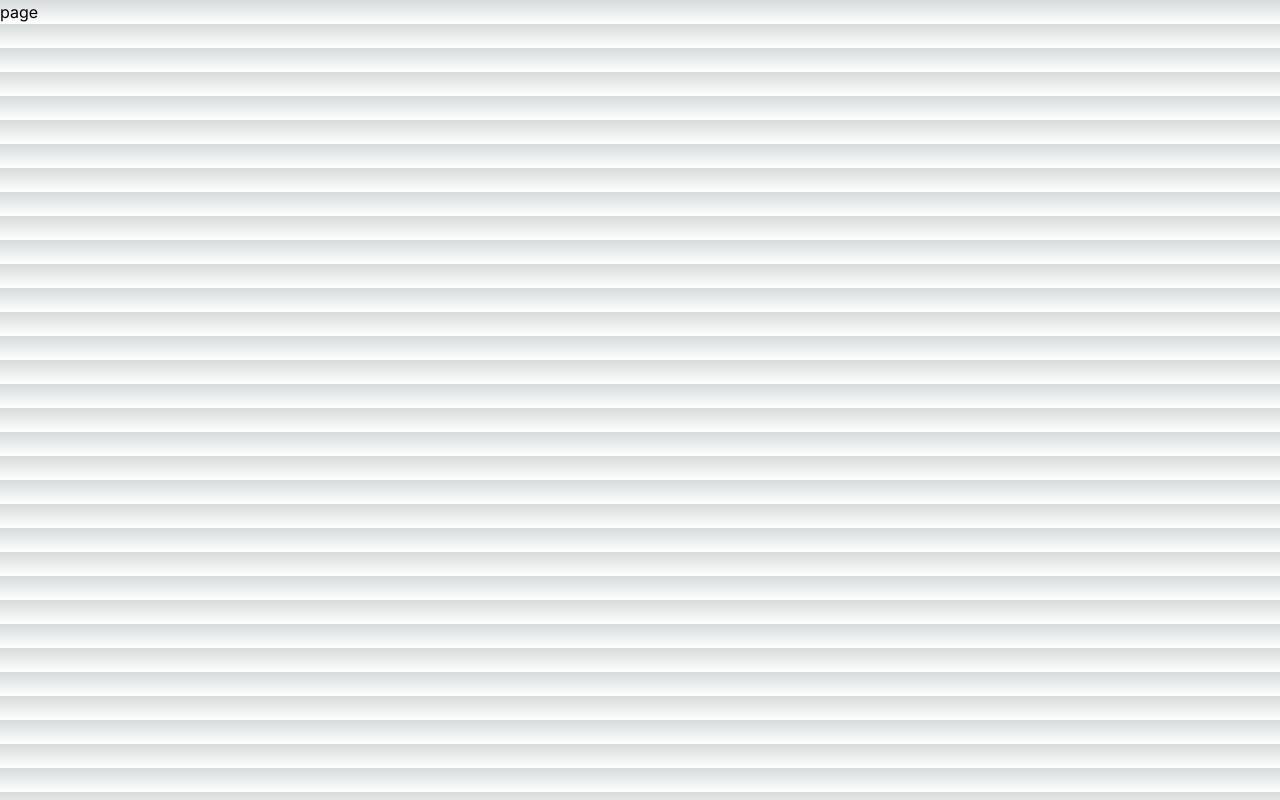
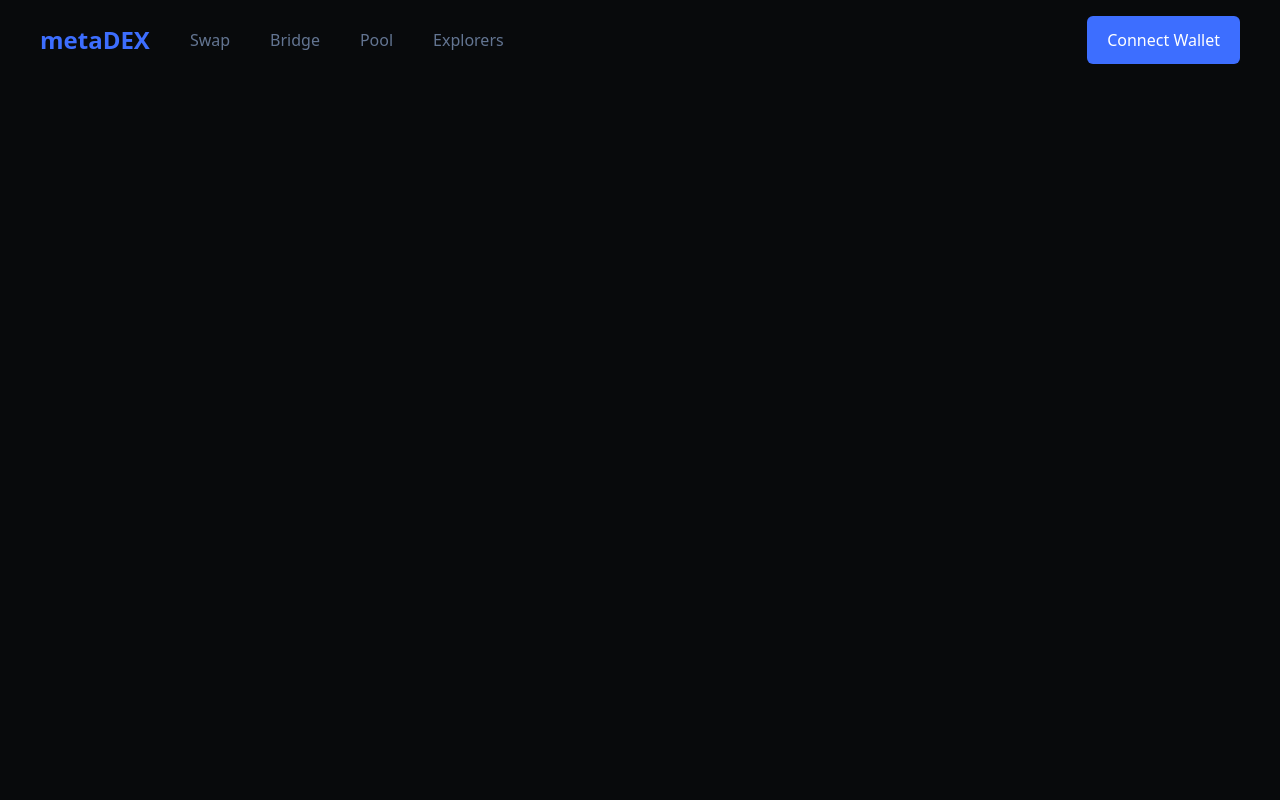
Before and after one commit to NerdyDave2017/meta-dex, a Next.js app in the folder meta-dex-frontend/: page /swap in a window 1280 px wide. Built offline with nearby package versions, Linux system fonts and the light colour scheme.

Commit message:
feat: set up and create navbar

```diff
--- a/meta-dex-frontend/app/bridge/page.tsx
+++ b/meta-dex-frontend/app/bridge/page.tsx
@@ -0,0 +1,7 @@
+import React from "react";
+
+const Bridge = () => {
+  return <div className=""></div>;
+};
+
+export default Bridge;
--- a/meta-dex-frontend/app/explorer/page.tsx
+++ b/meta-dex-frontend/app/explorer/page.tsx
@@ -0,0 +1,7 @@
+import React from "react";
+
+const Explorer = () => {
+  return <div className=""></div>;
+};
+
+export default Explorer;
--- a/meta-dex-frontend/app/globals.css
+++ b/meta-dex-frontend/app/globals.css
@@ -1,27 +1,3 @@
 @tailwind base;
 @tailwind components;
 @tailwind utilities;
-
-:root {
-  --foreground-rgb: 0, 0, 0;
-  --background-start-rgb: 214, 219, 220;
-  --background-end-rgb: 255, 255, 255;
-}
-
-@media (prefers-color-scheme: dark) {
-  :root {
-    --foreground-rgb: 255, 255, 255;
-    --background-start-rgb: 0, 0, 0;
-    --background-end-rgb: 0, 0, 0;
-  }
-}
-
-body {
-  color: rgb(var(--foreground-rgb));
-  background: linear-gradient(
-      to bottom,
-      transparent,
-      rgb(var(--background-end-rgb))
-    )
-    rgb(var(--background-start-rgb));
-}
--- a/meta-dex-frontend/app/layout.tsx
+++ b/meta-dex-frontend/app/layout.tsx
@@ -1,5 +1,6 @@
 import "./globals.css";
 import { Inter } from "next/font/google";
+import Navbar from "../components/navbar";
 
 const inter = Inter({ subsets: ["latin"] });
 
@@ -14,8 +15,16 @@ export default function RootLayout({
   children: React.ReactNode;
 }) {
   return (
-    <html lang="en">
-      <body className={inter.className}>{children}</body>
+    <html lang="en" className="dark">
+      <body className="bg-bgLight dark:bg-bgDark">
+        <Navbar />
+        {children}
+      </body>
     </html>
+    // <html lang="en">
+    //   <body className={inter.className}>
+
+    //   </body>
+    // </html>
   );
 }
--- a/meta-dex-frontend/app/page.tsx
+++ b/meta-dex-frontend/app/page.tsx
@@ -1,5 +1,4 @@
-import Image from "next/image";
-
+import "./globals.css";
 export default function Home() {
   return <div className=""></div>;
 }
--- a/meta-dex-frontend/app/pool/page.tsx
+++ b/meta-dex-frontend/app/pool/page.tsx
@@ -0,0 +1,7 @@
+import React from "react";
+
+const Pool = () => {
+  return <div className=""></div>;
+};
+
+export default Pool;
--- a/meta-dex-frontend/app/swap/page.tsx
+++ b/meta-dex-frontend/app/swap/page.tsx
@@ -1,7 +1,7 @@
 import React from "react";
 
-const page = () => {
-  return <div>page</div>;
+const Swap = () => {
+  return <div className=""></div>;
 };
 
-export default page;
+export default Swap;
--- /dev/null
+++ b/meta-dex-frontend/components/navbar/index.tsx
@@ -0,0 +1,38 @@
+"use client";
+import React from "react";
+import Link from "next/link";
+
+const NavbarComponent = () => {
+  return (
+    <div className="w-full flex justify-between h-20 py- px-10">
+      <div className="flex">
+        <span className="self-center whitespace-nowrap text-2xl font-semibold text-primary">
+          <Link href="/">metaDEX</Link>
+        </span>
+        <div className="self-center">
+          <ul className="inline-flex space-x-10 mx-10 text-mutedLight dark:text-mutedDark ">
+            <li className="hover:text-primary dark:hover:text-primary">
+              <Link href="/swap">Swap</Link>
+            </li>
+            <li className="hover:text-primary dark:hover:text-primary">
+              <Link href="/bridge">Bridge</Link>
+            </li>
+            <li className="hover:text-primary dark:hover:text-primary">
+              <Link href="/pool">Pool</Link>
+            </li>
+            <li className="hover:text-primary dark:hover:text-primary">
+              <Link href="/explorer">Explorer</Link>s
+            </li>
+          </ul>
+        </div>
+      </div>
+      <div className="flex self-center">
+        <button className="bg-primary text-textDark rounded-md px-5 py-3">
+          Connect Wallet
+        </button>
+      </div>
+    </div>
+  );
+};
+
+export default NavbarComponent;
--- a/meta-dex-frontend/tailwind.config.js
+++ b/meta-dex-frontend/tailwind.config.js
@@ -1,18 +1,29 @@
 /** @type {import('tailwindcss').Config} */
 module.exports = {
+  darkMode: 'class',
   content: [
-    './pages/**/*.{js,ts,jsx,tsx,mdx}',
-    './components/**/*.{js,ts,jsx,tsx,mdx}',
-    './app/**/*.{js,ts,jsx,tsx,mdx}',
+    "./node_modules/flowbite-react/**/*.js",
+    "./pages/**/*.{js,ts,jsx,tsx}",
+    "./components/**/*.{js,ts,jsx,tsx}",
+    "./app/**/*.{js,ts,jsx,tsx}",
   ],
   theme: {
+
+
+
     extend: {
-      backgroundImage: {
-        'gradient-radial': 'radial-gradient(var(--tw-gradient-stops))',
-        'gradient-conic':
-          'conic-gradient(from 180deg at 50% 50%, var(--tw-gradient-stops))',
+      colors: {
+        bgLight: "#FFFFFF",
+        bgDark: "#080A0C",
+        textLight: "#080A0C",
+        textDark: "#FFFFFF",
+        mutedLight: "#6D7F9C",
+        mutedDark: "#637592",
+        cardLight: "#F3F4F7",
+        cardDark: "#111318",
+        primary: "#3D6EFF",
       },
     },
   },
-  plugins: [],
-}
+  plugins: [require("flowbite/plugin")],
+};
```
Also changed, not shown: meta-dex-frontend/.eslintrc.json.
